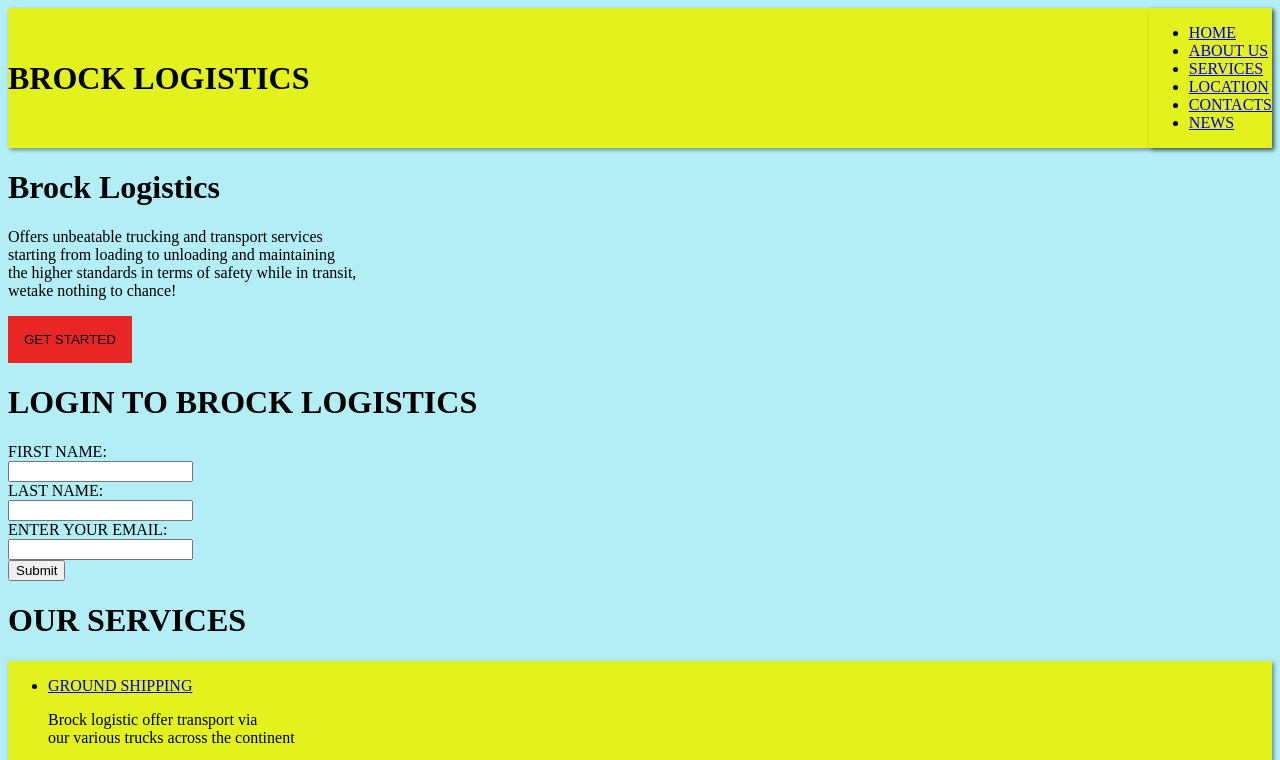
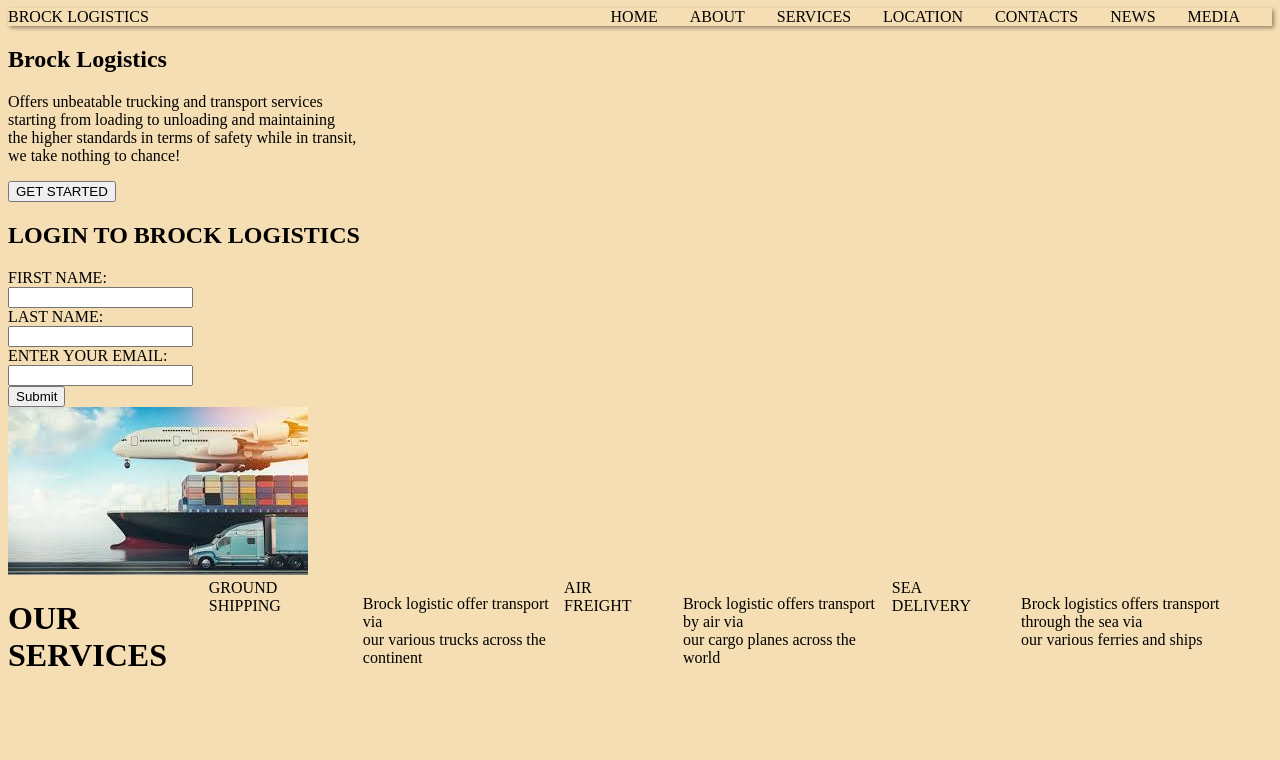
Before and after one commit to kibetbrayo/PHASE-0-PROJECT, a plain HTML site: page index.html in a window 1280 px wide. Shown: the top 760 px of the page. Drawn offline with Linux system fonts and the light colour scheme.

Commit message:
phase0 project

```diff
--- a/index.html
+++ b/index.html
@@ -6,32 +6,39 @@
     <link rel="stylesheet" href="./styles.css">
 </head>
 <body>
-    <header>
-        <h1>BROCK LOGISTICS</h1>
+    <div class="navbar">
+        <div class="logo">
+            <a href="/" class="head">BROCK LOGISTICS</a>
+        </div>
 
         <nav>
-            <ul>
-                <li><a href="#home">HOME</a></li>
-                <li><a href="#about us">ABOUT US</a></li>
-                <li><a href="#services">SERVICES</a></li>
-                <li><a href="#location">LOCATION</a></li>
-                <li><a href="#contacts">CONTACTS</a></li>
-                <li><a href="#news"> NEWS</a></li>
+            <ul class="nav-links">
+                <a href="HOME"><li>HOME</li></a>
+                <a href="ABOUT"><li>ABOUT</li></a>
+                <a href="SERVICES"><li>SERVICES</li></a>
+                <a href="LOCATION"><li>LOCATION</li></a>
+                <a href="CONTACTS"><li>CONTACTS</li></a>
+                <a href="NEWS"><li>NEWS</li></a>
+                <a href="MEDIA"><li>MEDIA</li></a>
+
             </ul>
         </nav>
-    </header>
-    <main>
-        <h1>Brock Logistics</h1>
+    </div>
+    <section class="body">
+        <div class="details">
+        <h1 class="tittle">Brock Logistics</h1>
         <p>Offers unbeatable trucking and transport services<br>
            starting from loading to unloading and maintaining <br>
            the higher standards in terms of safety while in transit,<br>
-           wetake nothing to chance!</p>
-    </main>
-    <section>
-        <button>GET STARTED</button>
-    </section>
+           we take nothing to chance!
+        </p>
+     <div class="buttons">
 
-    <section2>
+        <button><a href="GET STARTED">GET STARTED</a></button>
+
+     </div>
+     <div class="LOGIN">
+
         <h1>LOGIN TO BROCK LOGISTICS</h1>
          <form>
               <label for="fname">FIRST NAME:</label><br>
@@ -42,23 +49,34 @@
               <input type="email" id="email" name="email"><br>
               <input type="submit">
         </form>
-    </section2>
+    </div>
+    <div class="image">
+        <img src="./images combined.jpeg" alt="">
+
+    </div>
+    </section>
+
 <footer>
     <h1>OUR SERVICES</h1>
     <nav>
+
         <ul>
-            <li><a href="ground shipping">GROUND SHIPPING</a></li>
+            <li>
+                <a href="ground shipping">GROUND SHIPPING</a>
+            </li>
                 <p>Brock logistic offer transport via <br>our various
                trucks across the continent</p>
-             <img src="./istockphoto-859916128-612x612 truck.jpg" alt="">
-            <li><a href="air  freight">AIR FREIGHT</a></li>
+            </li>
+            <li>
+                <a href="air  freight">AIR FREIGHT</a></li>
                 <p>Brock logistic offers transport by air via <br>
                 our cargo planes across the world</p>
-                <img src="./istockphoto-1332501286-612x612plane.jpg" alt="">
-            <li><a href="sea delivery">SEA DELIVERY</a></li>
+            </li>
+            <li>
+                <a href="sea delivery">SEA DELIVERY</a></li>
                 <p>Brock logistics offers transport through the sea via <br>
                 our various ferries and ships</p>
-                <img src="./depositphotos_11805248-stock-photo-cruise-liner.jpg" alt="">
+            </li>
         </ul>
     </nav>
 </footer>
--- a/styles.css
+++ b/styles.css
@@ -1,38 +1,45 @@
 body{
     font-family: 'Times New Roman', Times, serif;
-    background-color: rgb(179, 237, 245);
+    max-width: 1500px;
+    background-color: wheat;
     display: flex;
-    justify-content: center;
+    justify-self: unset;
     flex-direction: column;
 }
-button{
-    background-color: rgb(233, 38, 38);
-    border: none;
-    padding: 1rem 1rem;
-    box-shadow: none;
-    cursor: pointer;
-}
-header{
+.navbar{
     list-style: none;
     margin: 0;
     padding: 0;
     display: flex;
-    justify-content: space-between;/*align items to te right*/
+    justify-content: space-between;/*align items to the right*/
     box-shadow: 2px 2px 4px rgba(0, 0, 0, 0.4);
     align-items: center;
     text-decoration: none;
-    background-color: rgb(227, 241, 28);
 }
-nav{
+a{
+    text-decoration: none;
+    color: black;
+}
+nav ul li{
     padding-right: 2rem;
-    transition: all;
+    transition: all .5s ease-in-out;
+}
+nav ul {
     list-style: none;
     margin: 0;
     padding: 0;
     display: flex;
-    justify-content: space-between;/*align items to te right*/
-    box-shadow: 2px 2px 4px rgba(0, 0, 0, 0.4);
-    align-items: center;
-    text-decoration: none;
-    background-color: rgb(227, 241, 28);
 }
+footer{
+    display: flex;
+    justify-content: center;
+
+}
+footer nav ul{
+    display: flex;
+    list-style-type: none;
+    padding: o;
+}
+footer nav li{
+    margin: 0 10px;
+}
```
Also changed, not shown: images combined.jpeg (added). Lines whose indentation alone changed are shown as unchanged.
